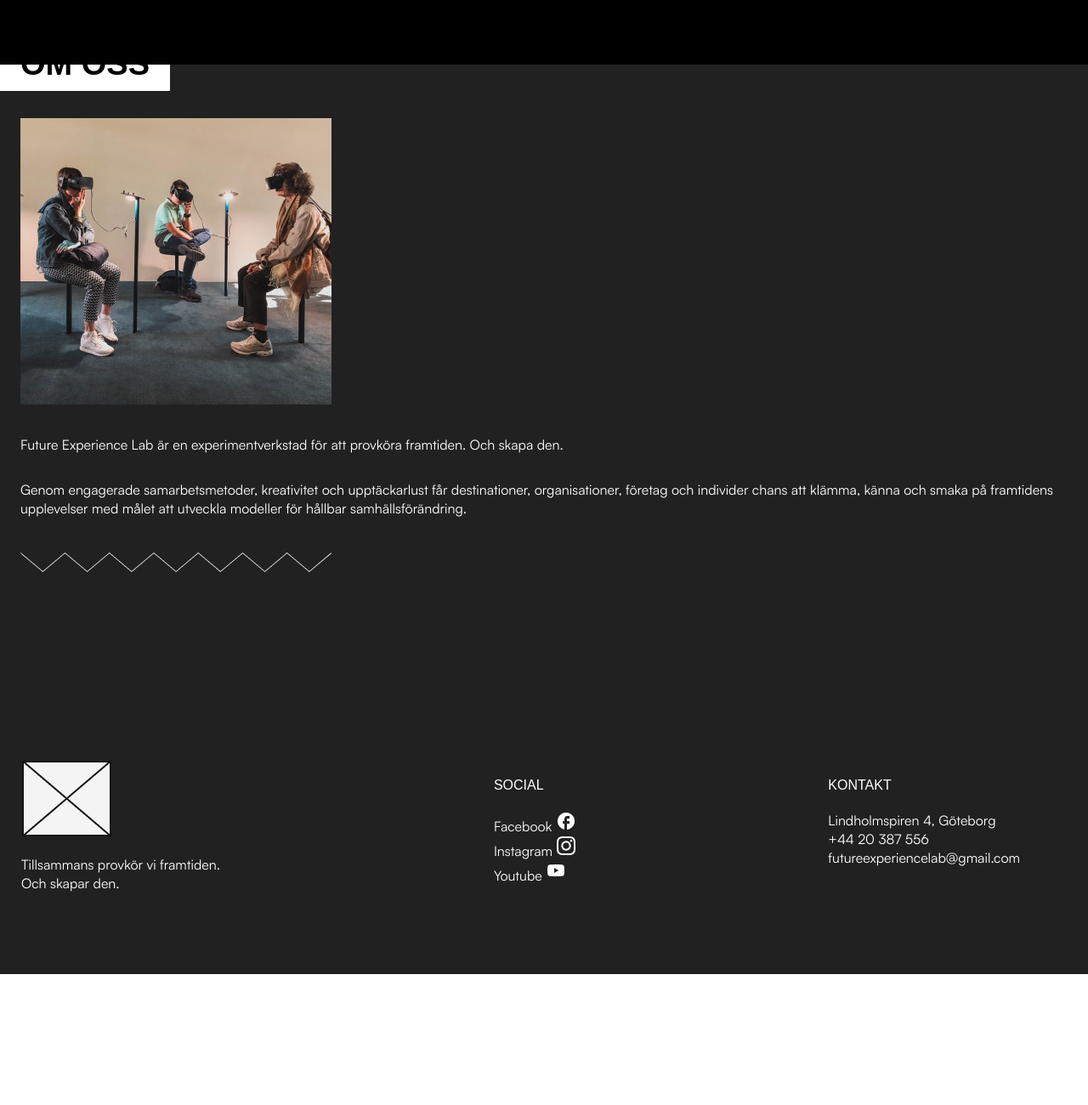
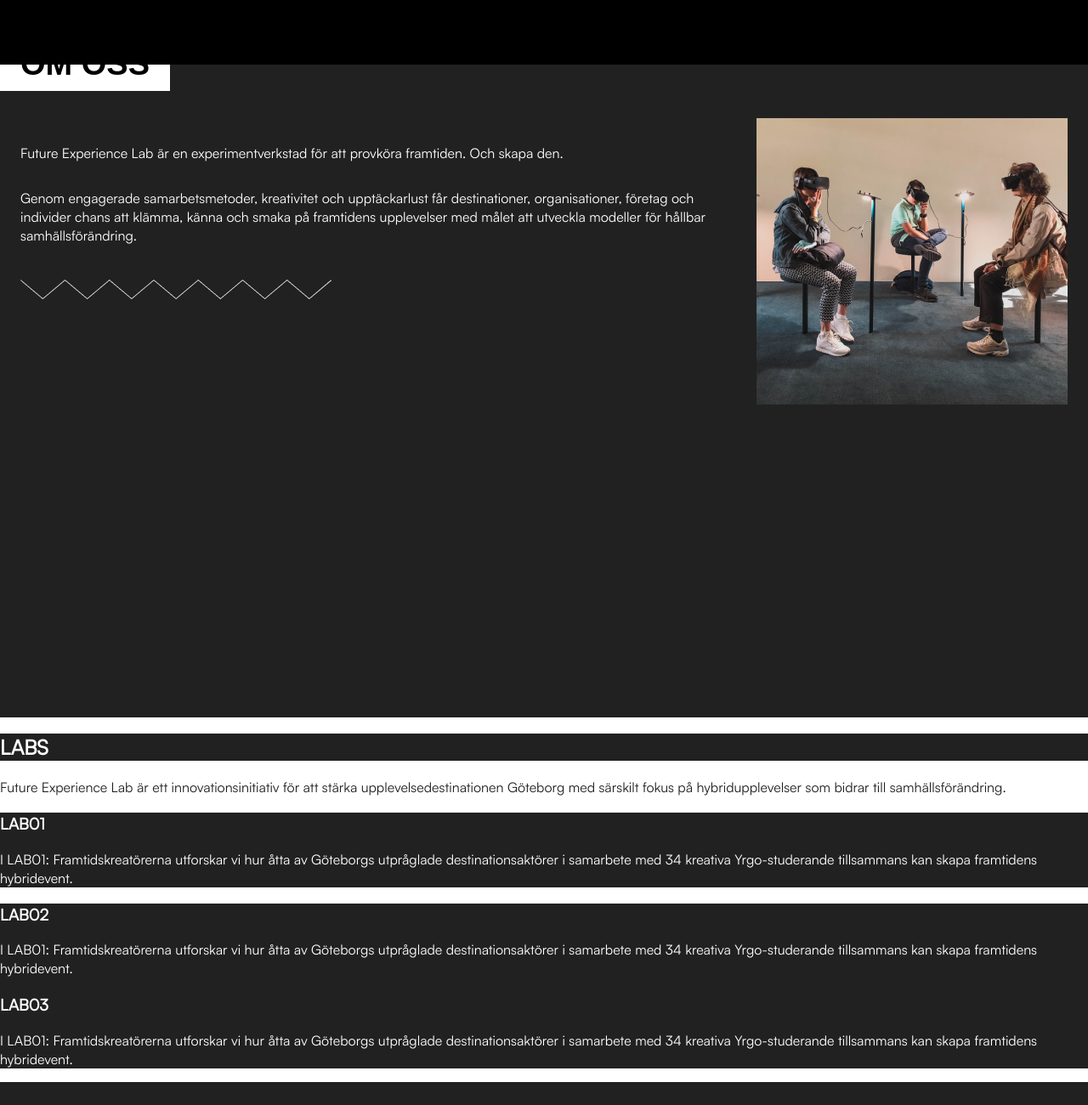
Before and after one commit to patrosk/FEL, a plain HTML site: page index.html in a window 1280 px wide. Shown: the part 960-2260 px from the top of the page at 85% size. Before the commit the page ends 2106 px from the top, so only its background shows below. Drawn offline with nearby package versions, Linux system fonts and the light colour scheme; a web font is replaced by a local one.

Commit message:
added media queries

```diff
--- a/index.html
+++ b/index.html
@@ -7,7 +7,10 @@
     <link rel="stylesheet" href="/styles/style.css" />
     <link rel="stylesheet" href="/styles/header.css" />
     <link rel="stylesheet" href="/styles/hero.css" />
+    <link rel="stylesheet" href="/styles/about-us.css">
+    <link rel="stylesheet" href="/styles/labs.css">
     <link rel="stylesheet" href="/styles/footer.css" />
+    <link rel="stylesheet" href="/styles/media-queries.css">
     <title>FEL</title>
   </head>
   <body>
@@ -63,6 +66,7 @@
       <h2>OM OSS</h2>
       <div class="about-container">
         <img src="/images/vr.png" alt="">
+        <div class="text-container">
         <p>Future Experience Lab är en experimentverkstad för att provköra
           framtiden. Och skapa den.
         </p>
@@ -73,6 +77,35 @@
         </p>
         <img src="/images/squiggle.png" alt="" class="squiggle">
       </div>
+      </div>
+    </section>
+
+    <!-- LABS -->
+    <section class="labs">
+      <h2>LABS</h2>
+      <p>Future Experience Lab är ett innovationsinitiativ för att stärka
+        upplevelsedestinationen Göteborg med särskilt fokus på hybridupplevelser
+        som bidrar till samhällsförändring.
+      </p>
+      <div class="lab-01">
+        <h3>LAB01</h3>
+        <p>I LAB01: Framtidskreatörerna utforskar vi hur åtta av Göteborgs
+        utpråglade destinationsaktörer i samarbete med 34 kreativa Yrgo-studerande
+        tillsammans kan skapa framtidens hybridevent.
+      </p>
+      </div>
+      <div class="lab-02">
+        <h3>LAB02</h3>
+        <p>I LAB01: Framtidskreatörerna utforskar vi hur åtta av Göteborgs
+        utpråglade destinationsaktörer i samarbete med 34 kreativa Yrgo-studerande
+        tillsammans kan skapa framtidens hybridevent.
+      </p>
+      <div class="lab-03">
+        <h3>LAB03</h3>
+        <p>I LAB01: Framtidskreatörerna utforskar vi hur åtta av Göteborgs
+        utpråglade destinationsaktörer i samarbete med 34 kreativa Yrgo-studerande
+        tillsammans kan skapa framtidens hybridevent.
+      </p>
     </section>
 
     <!-- FOOTER -->
--- /dev/null
+++ b/styles/about-us.css
@@ -0,0 +1,29 @@
+/*********************
+ * About us *
+*********************/
+.about {
+  height: 100vh;
+  background-color: var(--black);
+}
+.about h2 {
+  background-color: var(--white);
+  font-size: 38px;
+  width: fit-content;
+  font-family: var(--heading);
+  font-weight: 600;
+  padding: 10px 24px;
+}
+.about-container {
+  padding-left: 24px;
+  padding-right: 24px;
+  color: var(--white);
+  font-family: var(--body-regular);
+  display: flex;
+  flex-direction: column;
+}
+.about-container p {
+  padding-top: 15px;
+}
+.squiggle {
+  padding-top: 25px;
+}
--- /dev/null
+++ b/styles/labs.css
@@ -0,0 +1,16 @@
+.labs h2 {
+  background-color: var(--black);
+  color: var(--white);
+}
+.labs p {
+  color: var(--black);
+}
+.lab-01,
+.lab-02 {
+  background-color: var(--black);
+  color: var(--white);
+}
+.lab-01 p,
+.lab-02 p {
+  color: var(--white);
+}
--- /dev/null
+++ b/styles/media-queries.css
@@ -0,0 +1,6 @@
+@media screen and (min-width: 430px) {
+  .about-container {
+    flex-direction: row-reverse;
+    gap: 30px;
+  }
+}
--- a/styles/style.css
+++ b/styles/style.css
@@ -92,35 +92,3 @@ h1 {
   margin: 0;
   line-height: 1;
 }
-
-/*********************
- * About us *
-*********************/
-.space {
-  height: 300px;
-  background-color: var(--primary-green);
-}
-.about {
-  height: 100vh;
-  background-color: var(--black);
-}
-.about h2 {
-  background-color: var(--white);
-  font-size: 38px;
-  width: fit-content;
-  font-family: var(--heading);
-  font-weight: 600;
-  padding: 10px 24px;
-}
-.about-container {
-  padding-left: 24px;
-  padding-right: 24px;
-  color: var(--white);
-  font-family: var(--body-regular);
-}
-.about-container p {
-  padding-top: 15px;
-}
-.squiggle {
-  padding-top: 25px;
-}
```
